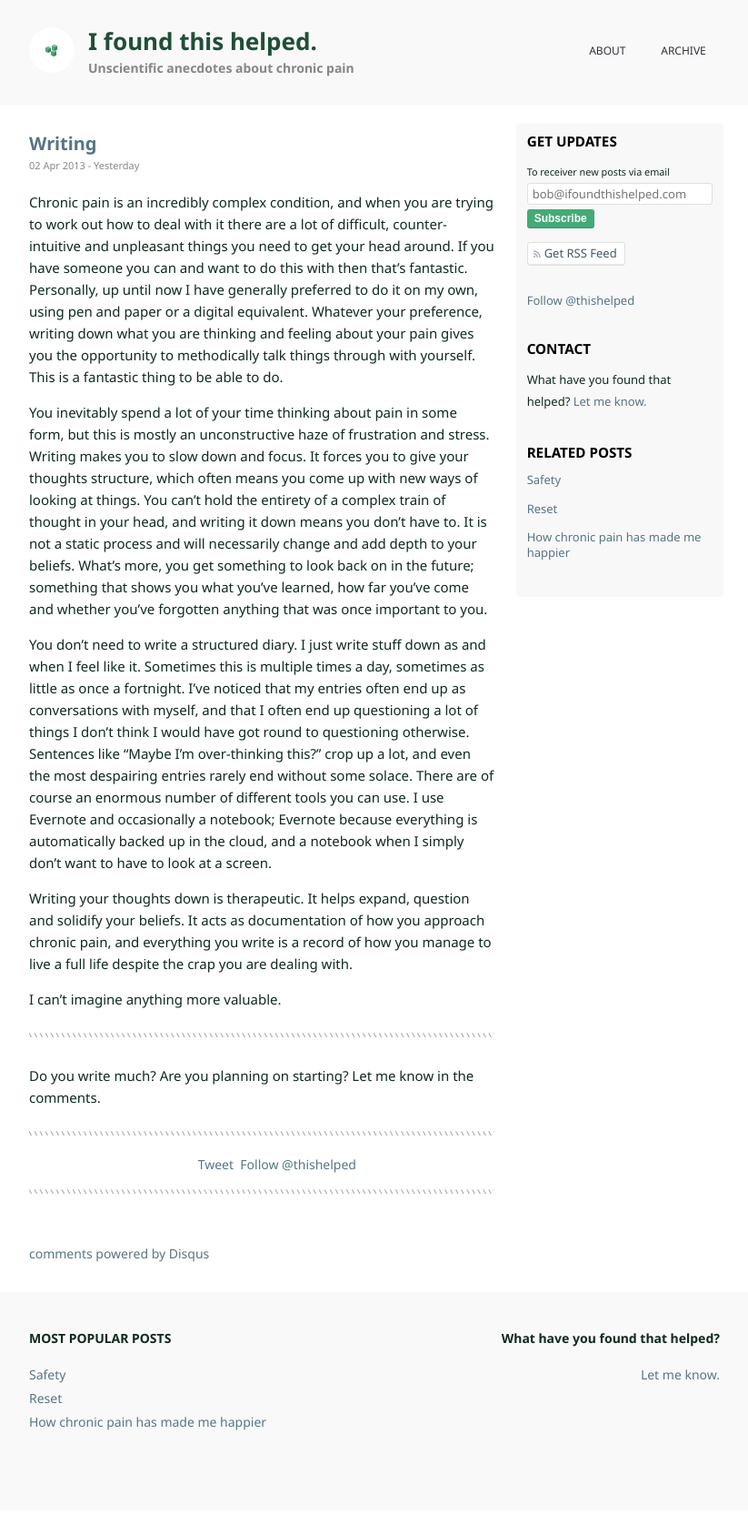
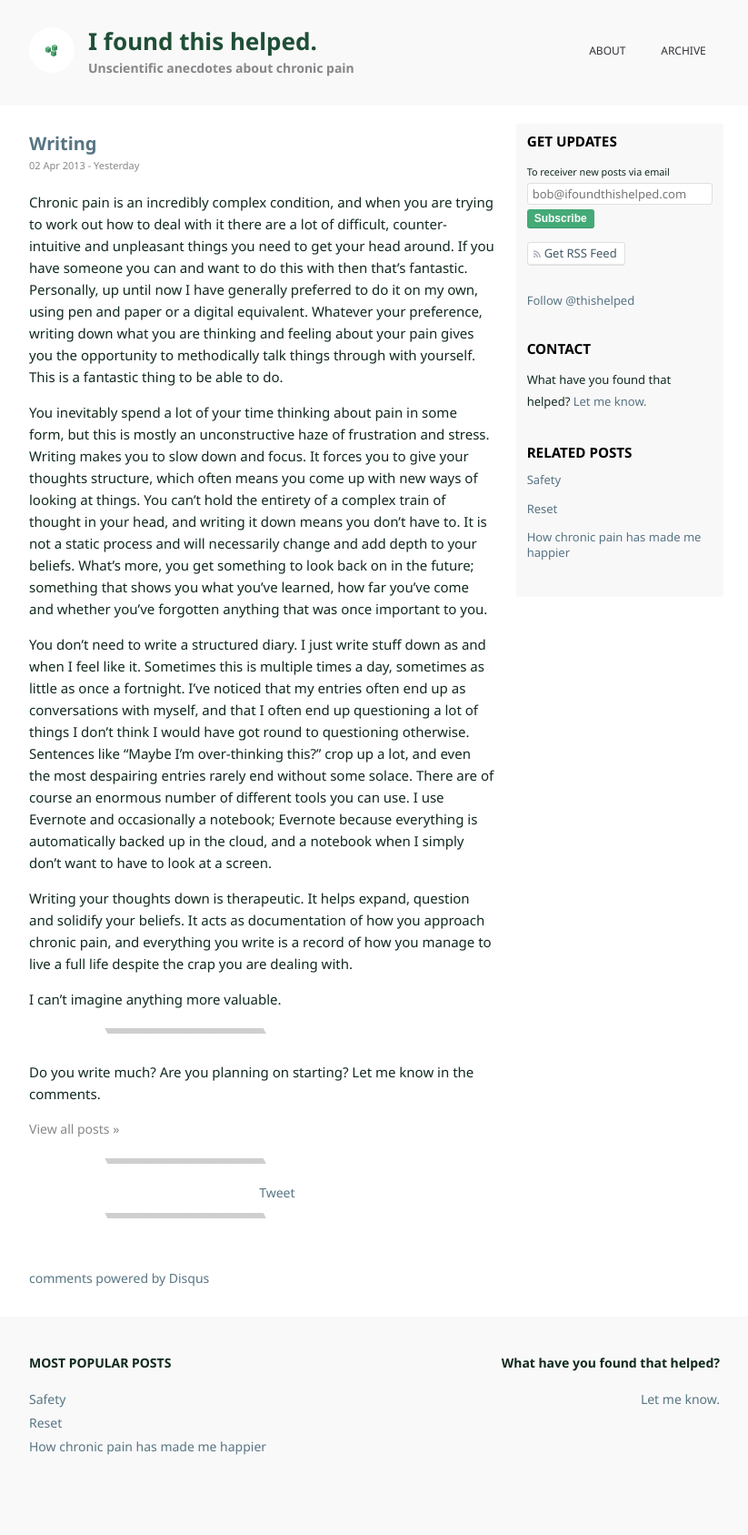
Before and after one commit to robert/ifoundthishelped, a Jekyll site: the page built from _posts/2013-04-02-writing.md, in a window 1280 px wide. Shown: the whole page at 91% size, without its empty margins (228-1051 px from the left). Built offline with Jekyll 4.4.1, drawn with Linux system fonts in a browser that asks for light colours; Markdown is read by kramdown in place of the engine named in the settings; comment, search, counter and statistics services are not loaded; before the commit the page ends 1660 px from its top, so only the background shows below that.

Commit message:
Remove G+ and Twitter btn from post, add archive link and disable js sidebar positioning Fixes #2

```diff
--- a/_assets/defaults.scss
+++ b/_assets/defaults.scss
@@ -36,10 +36,11 @@ ul { list-style: square }
 ol, ul { margin: 0; padding: 0 0 0 25px; li { font-weight: 700; color: #999; } * { font-weight: normal; color: darken($green, 40%); } }
 hr {
   border: 0; margin: 20px 0 30px;  text-align: center;
-  width: 100%; overflow: hidden; height: 10px;
+  width: 100%; overflow: hidden; height: 6px;
   &:before {
     content: "╲╲╲╲╲╲╲╲╲╲╲╲╲╲╲╲╲╲╲╲╲╲╲╲╲╲╲╲╲╲╲╲╲╲╲╲╲╲╲╲╲╲╲╲╲╲╲╲╲╲╲╲╲╲╲╲╲╲╲╲╲╲╲╲╲╲╲╲╲╲╲╲╲╲╲╲╲╲╲╲╲╲╲╲╲╲╲╲╲╲╲╲╲╲╲╲╲╲╲╲╲╲╲╲╲╲╲╲╲╲╲╲╲╲╲╲╲╲╲╲╲╲╲╲╲╲╲╲╲╲╲╲╲╲╲╲╲╲╲╲╲╲╲╲╲╲╲╲╲╲╲╲╲╲╲╲╲╲╲╲╲╲╲╲╲╲╲╲╲╲╲╲╲╲╲╲╲╲╲╲";
-    color: #afafaf; font-size: 10px;
+    color: #cfcfcf; font-size: 20px;
+    letter-spacing: -13px;
     font-family: arial; font-weight: bold;
   }
 }
--- a/_includes/social_links.html
+++ b/_includes/social_links.html
@@ -9,14 +9,6 @@
     <a href="https://twitter.com/share" class="twitter-share-button" data-via="thishelped">Tweet</a>
     <script>!function(d,s,id){var js,fjs=d.getElementsByTagName(s)[0];if(!d.getElementById(id)){js=d.createElement(s);js.id=id;js.src="//platform.twitter.com/widgets.js";fjs.parentNode.insertBefore(js,fjs);}}(document,"script","twitter-wjs");</script>
   </div>
-  <div class="button">
-    <div class="g-plusone" data-size="medium"></div>
-  </div>
-
-  <div class="button">
-    <a href="https://twitter.com/thishelped" class="twitter-follow-button" data-show-count="false" data-dnt="true">Follow @thishelped</a>
-    <script>!function(d,s,id){var js,fjs=d.getElementsByTagName(s)[0];if(!d.getElementById(id)){js=d.createElement(s);js.id=id;js.src="//platform.twitter.com/widgets.js";fjs.parentNode.insertBefore(js,fjs);}}(document,"script","twitter-wjs");</script>
-  </div>
 
 </section>
 <hr />
--- a/_layouts/post.html
+++ b/_layouts/post.html
@@ -19,7 +19,7 @@
           <span class="small muted" data-time="{{ page.date }}">{{ page.date | date_to_string }}</span>
         </h2>
         <div class="text-body">{{ content }}</div>
-
+        <a href="/archive" class="link muted">View all posts &raquo;</a>
         {% include social_links.html %}
         {% include disqus.html %}
       </div>
--- a/javascripts/stuff.js
+++ b/javascripts/stuff.js
@@ -1,19 +1,8 @@
 // Generated by CoffeeScript 1.4.0
 
 jQuery(function() {
-  var max_scroll;
   $.each($("[data-time]"), function(index, ele) {
     return $(ele).html(prettyDate(new Date($(this).data("time"))));
-  });
-  max_scroll = $(window).height() - document.body.clientHeight;
-  $(window).scroll(function() {
-    var offset, scroll_pos, sidebar_pos;
-    scroll_pos = window.pageYOffset;
-    sidebar_pos = $("#sidebar").offset().top;
-    if (scroll_pos < max_scroll) {
-      offset = scroll_pos > sidebar_pos && $(window).width() > 640 ? scroll_pos - sidebar_pos + 10 : 5;
-      return $("#sidebar").css("padding-top", offset + "px");
-    }
   });
   $.each($("a[id]"), function(index, ele) {
     return $(ele).click(function(e) {
--- a/stylesheets/style.css
+++ b/stylesheets/style.css
@@ -91,11 +91,12 @@ hr {
   text-align: center;
   width: 100%;
   overflow: hidden;
-  height: 10px; }
+  height: 6px; }
   hr:before {
     content: "╲╲╲╲╲╲╲╲╲╲╲╲╲╲╲╲╲╲╲╲╲╲╲╲╲╲╲╲╲╲╲╲╲╲╲╲╲╲╲╲╲╲╲╲╲╲╲╲╲╲╲╲╲╲╲╲╲╲╲╲╲╲╲╲╲╲╲╲╲╲╲╲╲╲╲╲╲╲╲╲╲╲╲╲╲╲╲╲╲╲╲╲╲╲╲╲╲╲╲╲╲╲╲╲╲╲╲╲╲╲╲╲╲╲╲╲╲╲╲╲╲╲╲╲╲╲╲╲╲╲╲╲╲╲╲╲╲╲╲╲╲╲╲╲╲╲╲╲╲╲╲╲╲╲╲╲╲╲╲╲╲╲╲╲╲╲╲╲╲╲╲╲╲╲╲╲╲╲╲╲";
-    color: #afafaf;
-    font-size: 10px;
+    color: #cfcfcf;
+    font-size: 20px;
+    letter-spacing: -13px;
     font-family: arial;
     font-weight: bold; }
 
```
Also changed, not shown: _assets/stuff.coffee (+7 -8 lines), stylesheets/defaults.css (+4 -3 lines), 1 other file.
